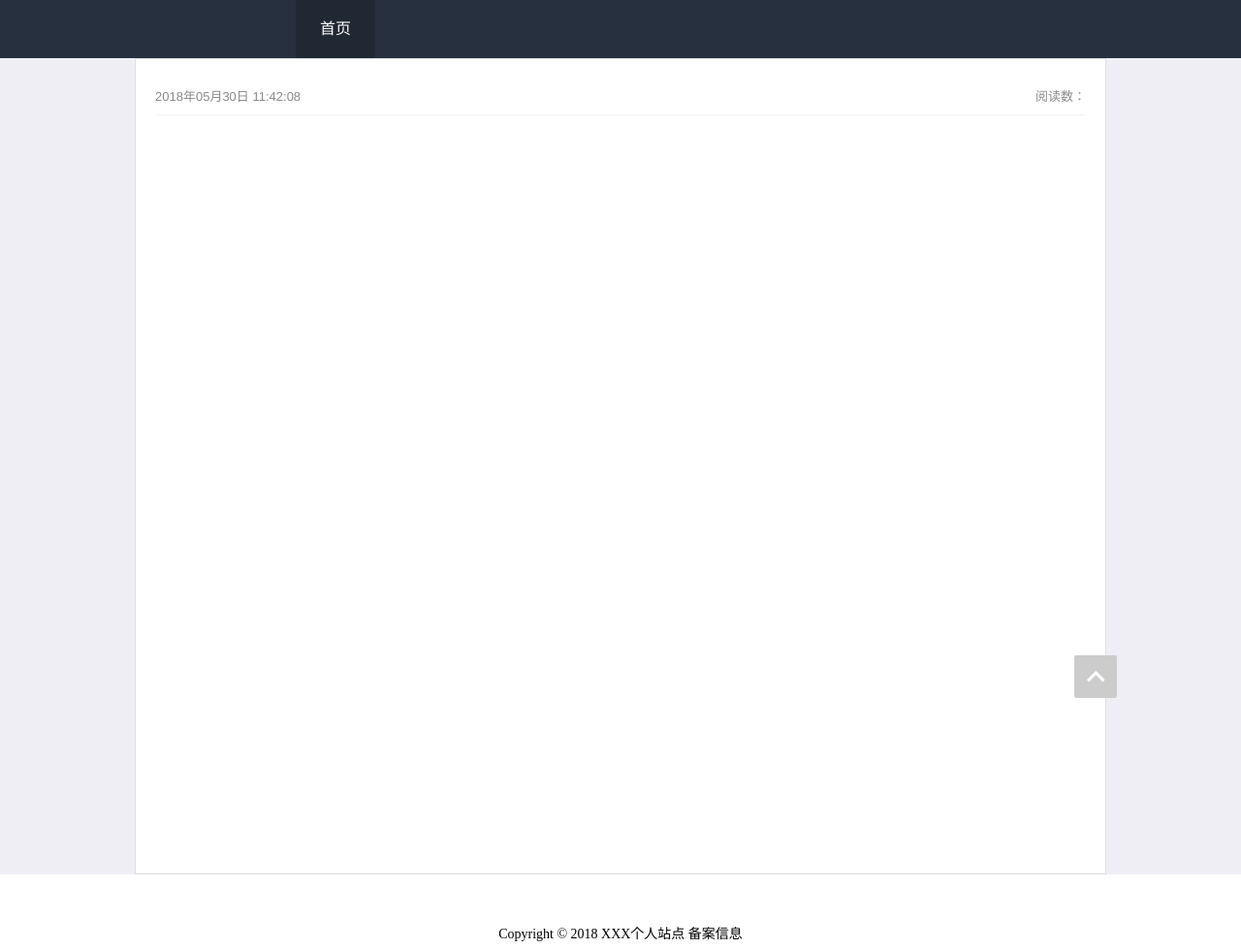
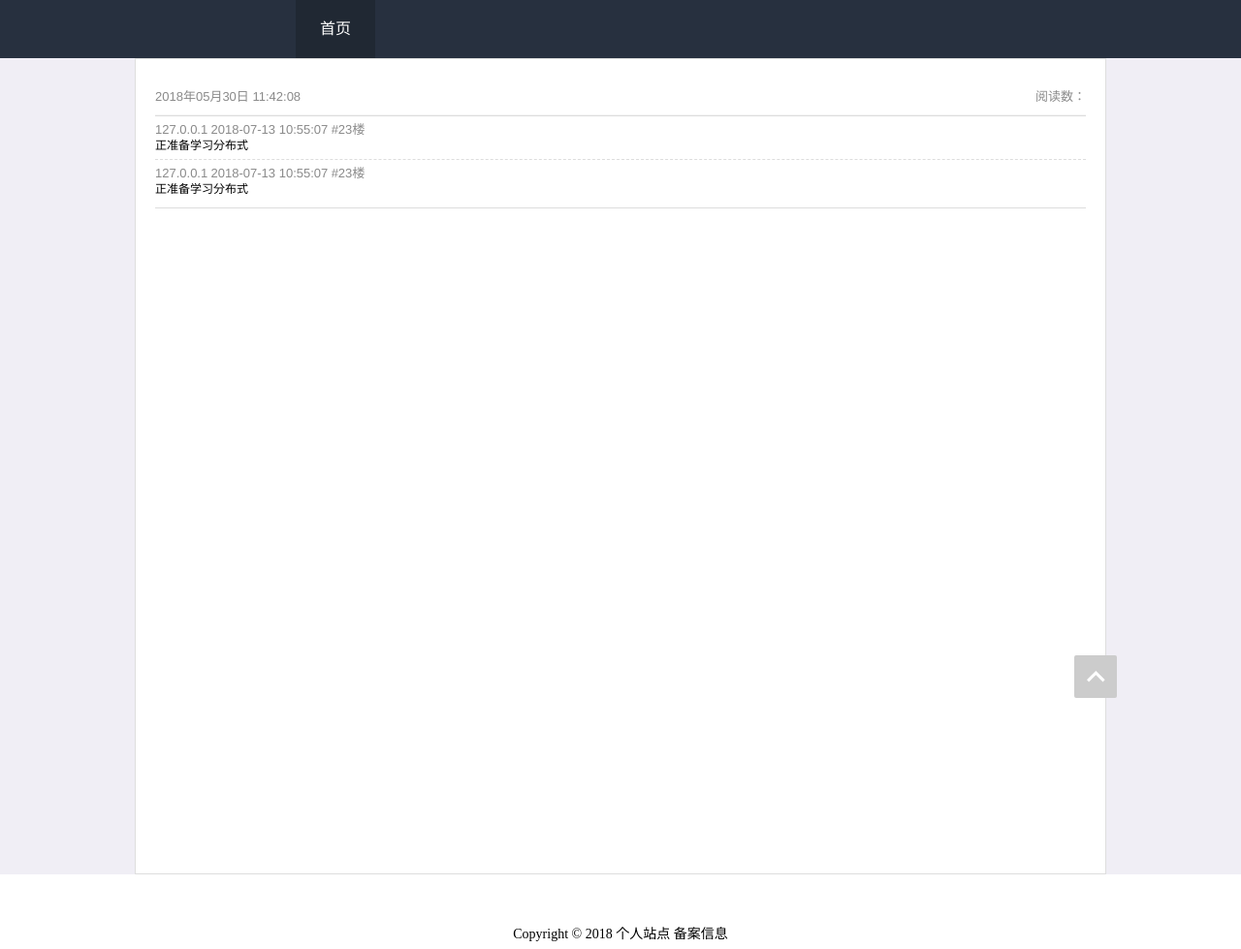
Before and after one commit to luyifei/blog-frontend, a plain HTML site: page detail.html in a window 1280 px wide. Shown: the whole page at 97% size. Drawn offline with Linux system fonts and the light colour scheme; no server answers.

Commit message:
详情页面评论

```diff
--- /dev/null
+++ b/comment.html
@@ -0,0 +1,33 @@
+<!DOCTYPE html>
+<html>
+<head>
+<meta http-equiv="Content-Type" content="text/html; charset=utf-8" />
+<title>个人站</title>
+<link rel="stylesheet" type="text/css" href="/styles/search.css" />
+    <link media="screen" rel="stylesheet" href="styles/main.css"/>
+    <script src="/scripts/main.js" type="text/javascript"></script>
+    <script src="/scripts/jquery/jquery-1.7.1.min.js" type="text/javascript"></script>
+<script type="text/javascript">
+</script>
+</head>
+<body>
+        <div id="resultsDiv" style="border-top: 1px solid #dddddd;border-bottom: 1px solid #dddddd;padding-top: 5px;">
+            <div style="margin-bottom: 5px;">
+                <div>
+                    <span class="detail-time">127.0.0.1</span>
+                    <span class="detail-time">2018-07-13 10:55:07</span>
+                    <span class="detail-time">#23楼</span>
+                </div>
+                <div>正准备学习分布式</div>
+            </div>
+            <div style="border-top: 1px dashed #dddddd;padding-top: 5px;margin-bottom: 5px;padding-bottom: 5px;">
+                <div>
+                    <span class="detail-time">127.0.0.1</span>
+                    <span class="detail-time">2018-07-13 10:55:07</span>
+                    <span class="detail-time">#23楼</span>
+                </div>
+                <div>正准备学习分布式</div>
+            </div>
+        </div>
+</body>
+</html>
--- a/detail.html
+++ b/detail.html
@@ -24,6 +24,7 @@
     jQuery(document).ready(function(){
         $("#header").load("header.html");
         $("#footer").load("footer.html");
+        $("#comment").load("comment.html");
         $("#backtop").click(function () {
             var speed = 300;//滑动的速度
             $('html,body').animate({"scrollTop": 0}, speed);
@@ -66,6 +67,8 @@
         <span id="content">
 
         </span>
+        <div id="comment" >
+        </div>
     </div>
     <div class="right-bottom-btn">
         <a id="backtop" class="backtop-btn" title="返回顶部" >
--- a/footer.html
+++ b/footer.html
@@ -6,7 +6,7 @@
 </head>
 <body>
 <div style="text-align:center;margin:50px 0; font:normal 14px/24px 'MicroSoft YaHei';">
-<p>Copyright © 2018 XXX个人站点 备案信息 </p>
+<p>Copyright © 2018 个人站点 备案信息 </p>
 </div>
 </body>
 </html>
```
Also changed, not shown: edit.html (+2 -0 lines).
